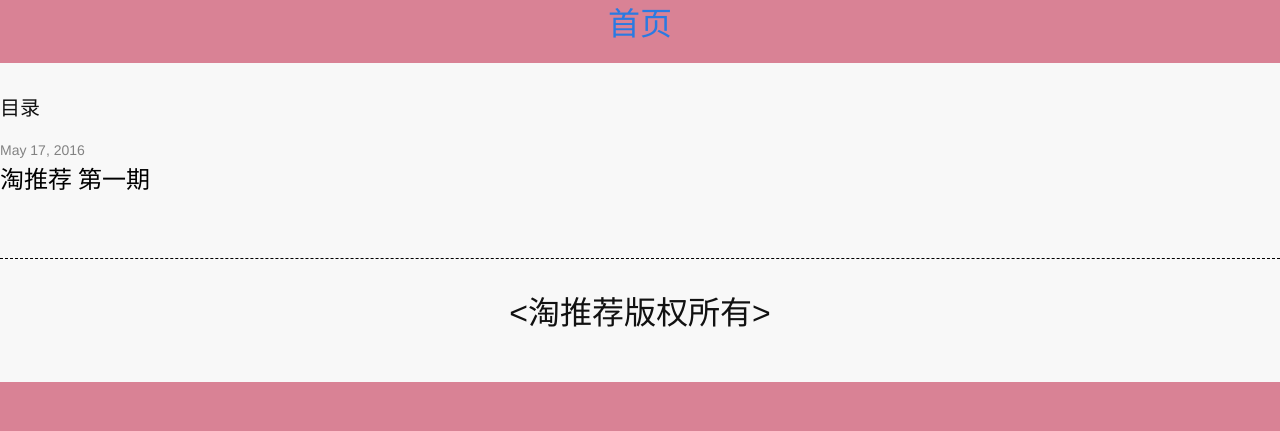
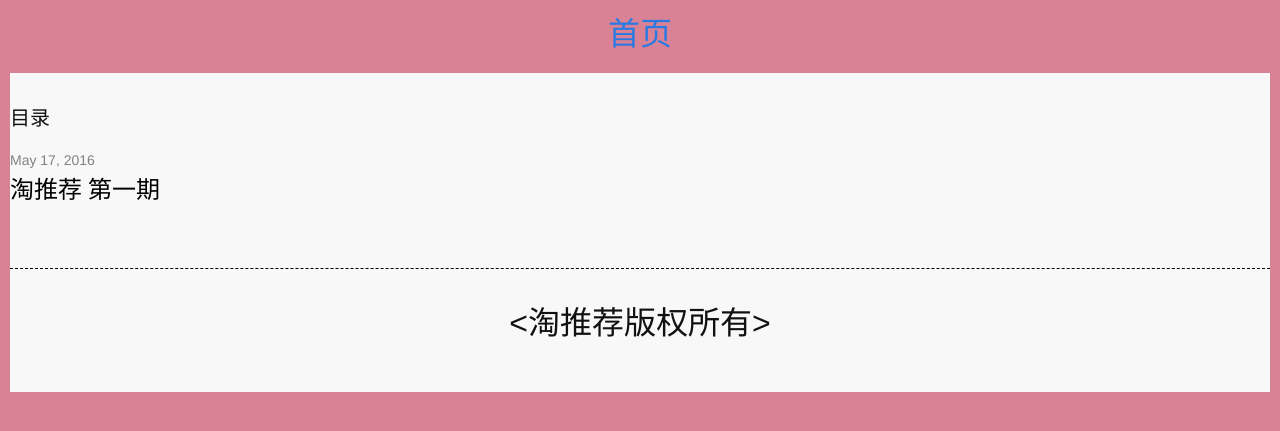
Before and after one commit to lijingfeng0709/myshop, a Jekyll site: the page built from index.html, in a window 1280 px wide. Shown: the top 431 px of the page. Built offline with Jekyll 4.4.1, drawn with Linux system fonts in a browser that asks for light colours.

Commit message:
shop
shop

```diff
--- a/_sass/_base.scss
+++ b/_sass/_base.scss
@@ -1,7 +1,7 @@
 /**
  * Reset some basic elements
  */
-body, h1, h2, h3, h4, h5, h6,
+h1, h2, h3, h4, h5, h6,
 p, blockquote, pre, hr,
 dl, dd, ol, ul, figure {
     margin: 0;
@@ -23,6 +23,8 @@ body {
     font-feature-settings: "kern" 1;
     font-kerning: normal;
 	background-color:#D98295;
+	margin: 5px;
+    padding: 5px;
 }
 
 
```
